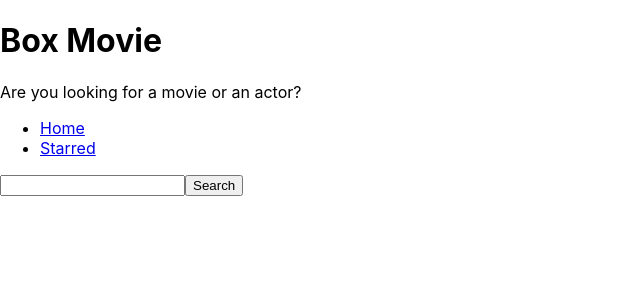
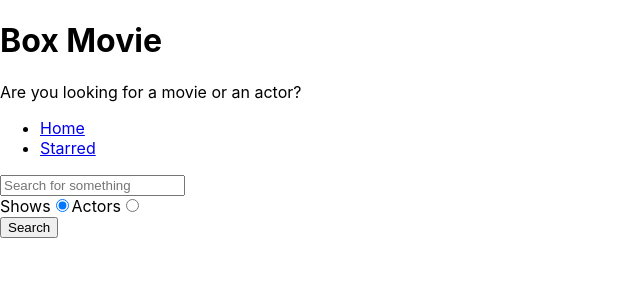
Before and after one commit to Shribatsa01/box-office, a React (Create React App) app: page / in a window 1280 px wide. Shown: the top 300 px of the page, without its empty margins (0-640 px from the left). Built offline with nearby package versions, Linux system fonts and the light colour scheme.

Commit message:
added search option

```diff
--- a/src/pages/Home.js
+++ b/src/pages/Home.js
@@ -5,8 +5,10 @@
 const Home = () => {
   const [input, setInput] = useState('');
   const [results, setResults] = useState(null);
+  const [searchOption, setSearchOption] = useState('shows');
+  const isShowsSearch = searchOption === 'shows';
   const onSearch = () => {
-    apiGet(`/search/shows?q=${input}`).then(result => {
+    apiGet(`/search/${searchOption}?q=${input}`).then(result => {
       setResults(result);
     });
   };
@@ -21,18 +23,20 @@
     }
   };
 
+  const onRadioChange = ev => {
+    setSearchOption(ev.target.value);
+  };
+
   const renderResults = () => {
     if (results && results.length === 0) {
       return <div>No results</div>;
     }
     if (results && results.length > 0) {
-      return (
-        <div>
-          {results.map(item => (
-            <div key={item.show.id}>{item.show.name}</div>
-          ))}
-        </div>
-      );
+      return results[0].show
+        ? results.map(item => <div key={item.show.id}>{item.show.name}</div>)
+        : results.map(item => (
+            <div key={item.person.id}>{item.person.name}</div>
+          ));
     }
     return null;
   };
@@ -40,10 +44,34 @@
     <MainPageLayout>
       <input
         type="text"
+        placeholder="Search for something"
         onChange={onInputChange}
         onKeyDown={onKeyDown}
         value={input}
       />
+
+      <div>
+        <label htmlFor="show-sarch">
+          Shows
+          <input
+            id="show-search"
+            type="radio"
+            value="shows"
+            checked={isShowsSearch}
+            onChange={onRadioChange}
+          />
+        </label>
+        <label htmlFor="actors-search">
+          Actors
+          <input
+            id="actors-search"
+            type="radio"
+            value="people"
+            checked={!isShowsSearch}
+            onChange={onRadioChange}
+          />
+        </label>
+      </div>
       <button type="button" onClick={onSearch}>
         Search
       </button>
```
